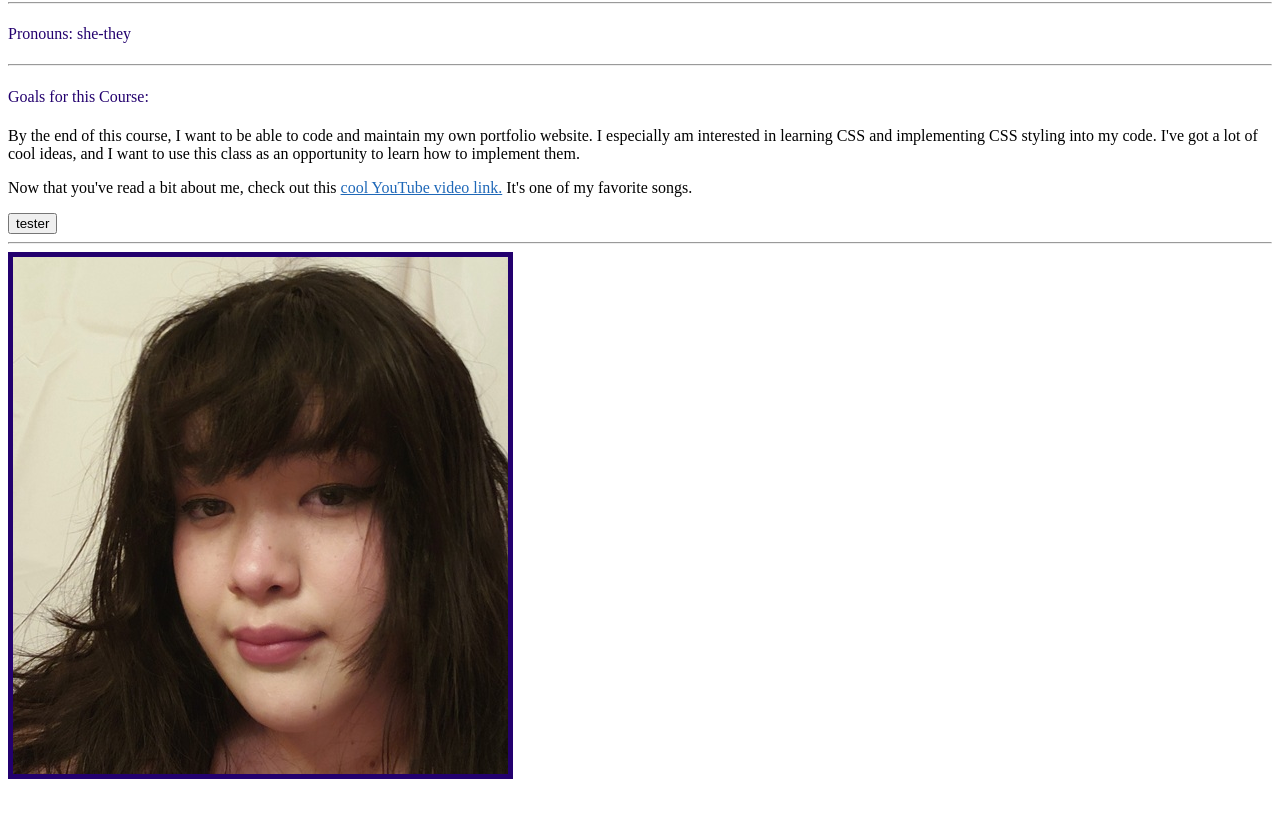
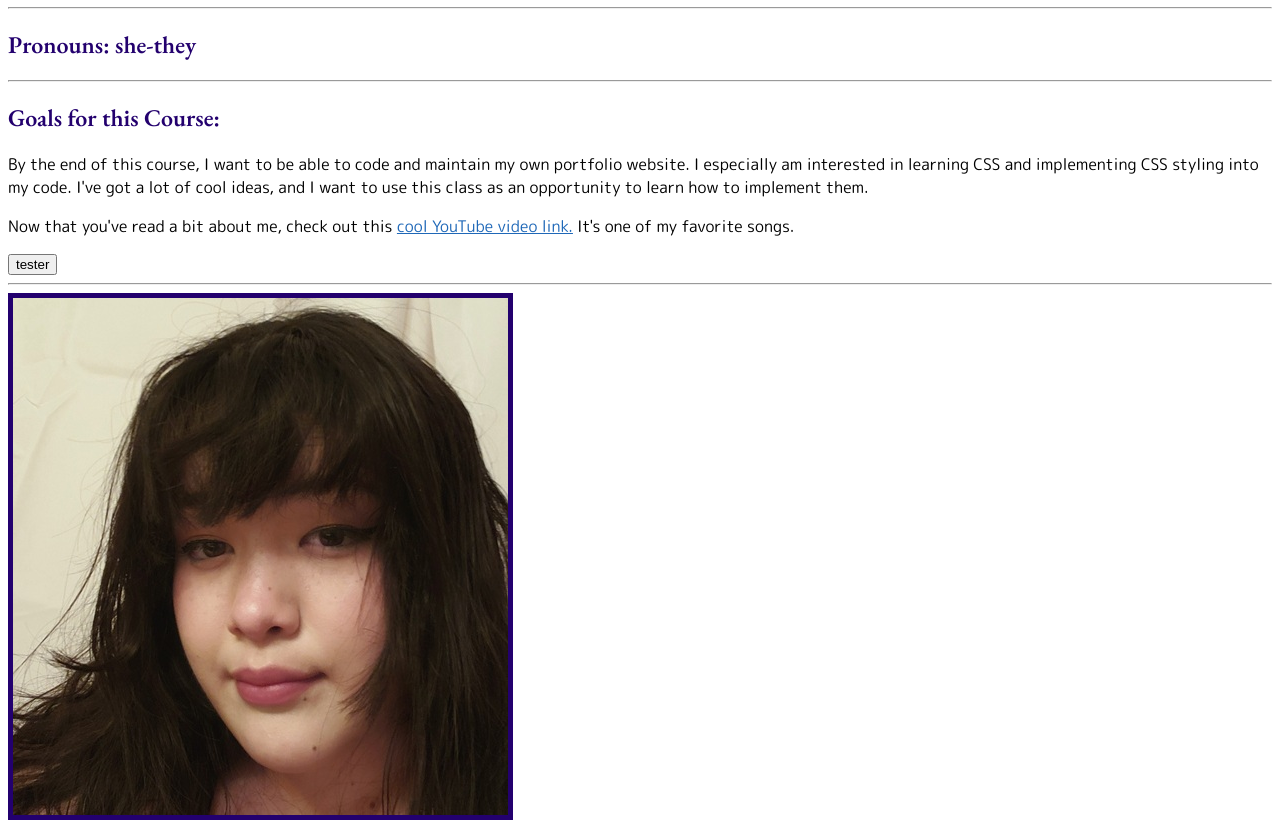
Before and after one commit to pollbite/pollbite.github.io, a plain HTML site: page index.html in a window 1280 px wide. Shown: the part 78-910 px from the top of the page. Before the commit the page ends 869 px from the top, so only its background shows below. Drawn offline with nearby package versions, Linux system fonts and the light colour scheme.

Commit message:
properly linked the fonts :)

```diff
--- a/css/style.css
+++ b/css/style.css
@@ -1,3 +1,7 @@
+
+/* import for EB Garamond and M PLUS Rounded*/
+@import url('https://fonts.googleapis.com/css2?family=EB+Garamond:ital,wght@0,400;0,500;0,600;0,700;0,800;1,400;1,500;1,600;1,700;1,800&family=M+PLUS+Rounded+1c:wght@100;300;400;500;700;800;900&display=swap');
+
 h1 {
     /*color:#fac632; color for when website is fully formatted*/
     color: #23006e;
@@ -24,7 +28,7 @@ h4 {
     color: #23006e;
     font-family: 'EB Garamond';
     font-style: normal;
-    font-weight: 400;
+    font-weight: 500;
 }
 
 h5 {
@@ -43,7 +47,7 @@ h6 {
 
 p {
     color: black;
-    font-family: 'Vareal Round';
+    font-family: 'M PLUS Rounded 1c';
     font-style: normal;
     font-weight: 400;
 }
--- a/index.html
+++ b/index.html
@@ -10,9 +10,9 @@
 <body>
     <h1>Lily Battin</h1>
         <hr/>
-        <h4>Pronouns: she-they</h4>
+        <h2>Pronouns: she-they</h2>
         <hr/>
-            <h4>Goals for this Course:</h4>
+            <h2>Goals for this Course:</h2>
                 <p>
                     By the end of this course, I want to be able to code and maintain my
                     own portfolio website. I especially am interested in learning CSS and
```
